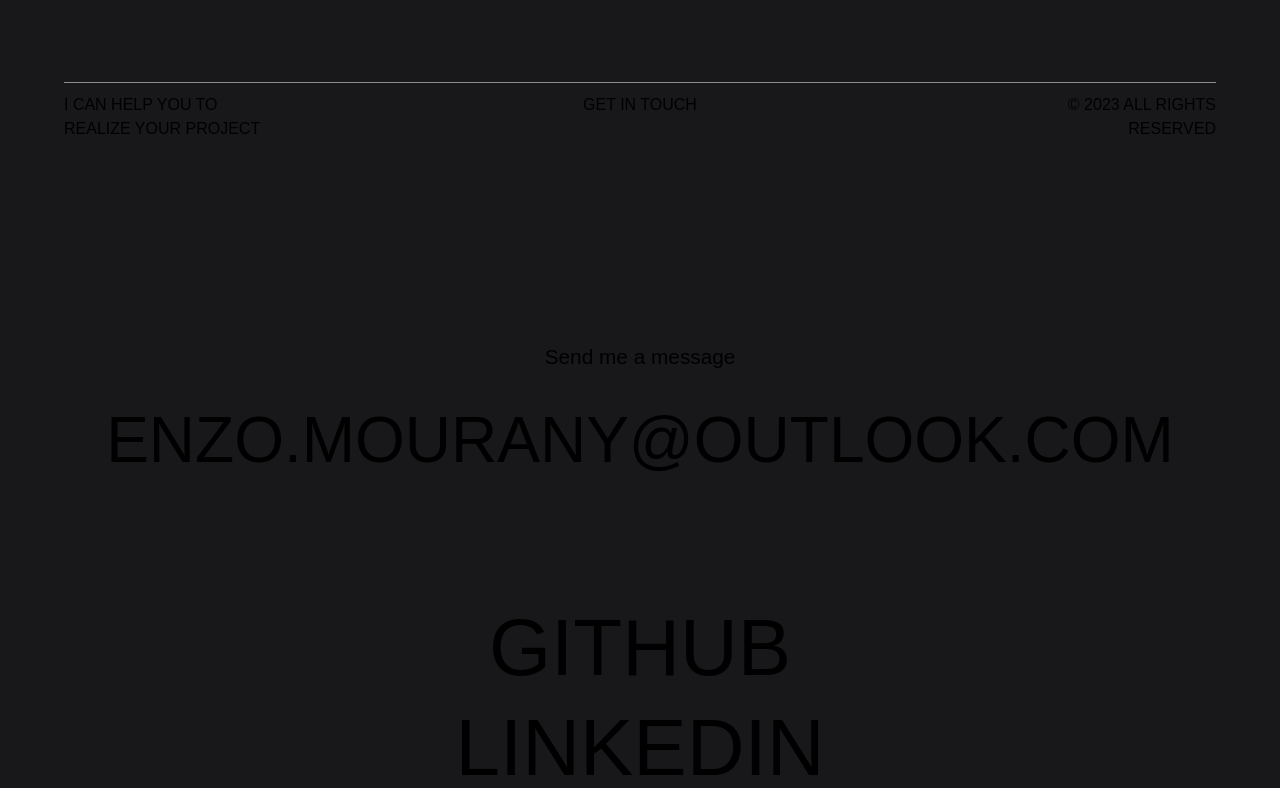
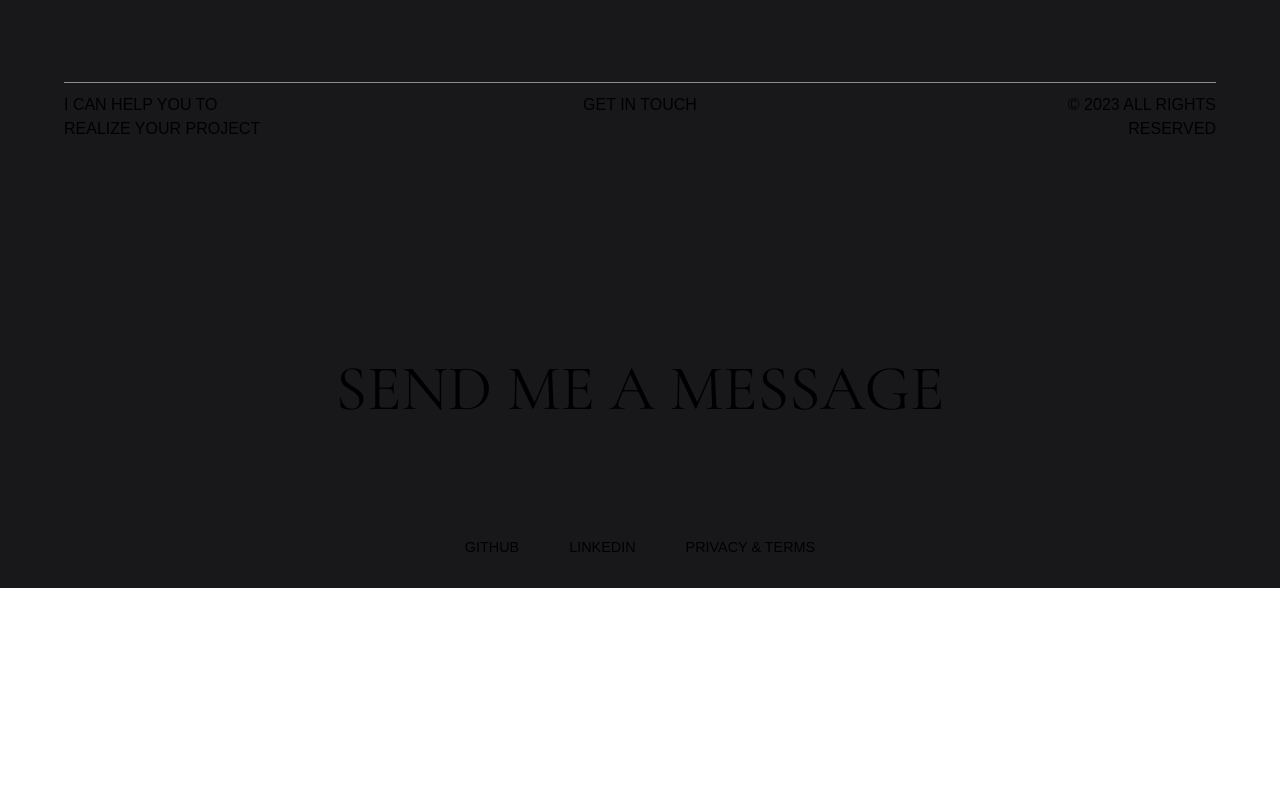
Before and after one commit to enzo-mourany/portfolio-v2, a Next.js app: page / in a window 1280 px wide. Shown: the part 4951-5739 px from the top of the page. After the commit the page ends 5539 px from the top, so only its background shows below. Built offline with nearby package versions, Linux system fonts and the light colour scheme.

Commit message:
fix: change style

```diff
--- a/components/Contact.tsx
+++ b/components/Contact.tsx
@@ -22,12 +22,12 @@ const Contact: React.FC = () => {
         </div>
       </div>
       <div className={styles.email}>
-        <p>Send me a message</p>
-        <a href='mailto:enzo.mourany@outlook.com'>enzo.mourany@outlook.com</a>
+        <a href='mailto:enzo.mourany@outlook.com'>Send me a message</a>
       </div>
       <div className={styles.links}>
-        <TextHoverAnimation text='GitHub' url='https://github.com/enzo-mourany' />
-        <TextHoverAnimation text='LinkedIn' url='https://www.linkedin.com/in/enzo-mourany/' />
+        <a href='https://github.com/enzo-mourany'>GitHub</a>
+        <a href='https://www.linkedin.com/in/enzo-mourany/'>LinkedIn</a>
+        <a href='#'>Privacy & Terms</a>
       </div>
     </div>
   )
--- a/styles/Contact.module.scss
+++ b/styles/Contact.module.scss
@@ -1,4 +1,5 @@
 @import url('https://fonts.googleapis.com/css2?family=Source+Serif+4:opsz,wght@8..60,200;8..60,300;8..60,400;8..60,500;8..60,600;8..60,700&display=swap');
+@import url('https://fonts.googleapis.com/css2?family=Cormorant+Garamond:wght@300;400;500;600;700&display=swap');
 
 .contact {
     display: flex;
@@ -6,6 +7,7 @@
     align-items: center;
     width: 90%;
     top: -100px;
+    margin-bottom: 30px;
     .header {
         display: flex;
         flex-direction: row;
@@ -27,41 +29,44 @@
         }
     }
     .email {
+        width: 70%;
         text-align: center;
         margin-bottom: 100px;
-        p {
-            font-size: 1.3rem;
-            margin-bottom: 20px;
-        }
+        overflow-wrap: break-word;
         a {
             text-transform: uppercase;
             font-size: 5vw;
+            font-family: 'Cormorant Garamond', serif;
         }
     }
     .links {
         display: flex;
-        flex-direction: column;
+        flex-direction: row;
         align-items: center;
-        justify-content: space-between;
-        width: 300px;
-        .links__link {
-            display: flex;
-            flex-direction: column;
-            height: 100px;
-            width: fit-content;
-            overflow: hidden;
+        justify-content: center;
+        gap: 50px;
+        a {
             text-transform: uppercase;
-            font-size: 5rem;
-            cursor: pointer;
-            text-align: center;
-        }
-        .links__link__text {
+            font-size: 0.9rem;
             position: relative;
         }
-        .links__link__text__hover {
-            position: relative;
-            font-family: 'Source Serif 4', serif;
-            font-size: 5.5rem;
-        }
+        a::before {
+            content: '';
+            position: absolute;
+            width: 100%;
+            height: 1px;
+            border-radius: 4px;
+            background-color: #fff;
+            bottom: 0;
+            left: 0;
+            transform-origin: right;
+            transform: scaleX(0);
+            transition: transform .3s ease-in-out;
+          }
+
+          a:hover::before {
+            transform-origin: left;
+            transform: scaleX(1);
+          }
     }
 }
```
